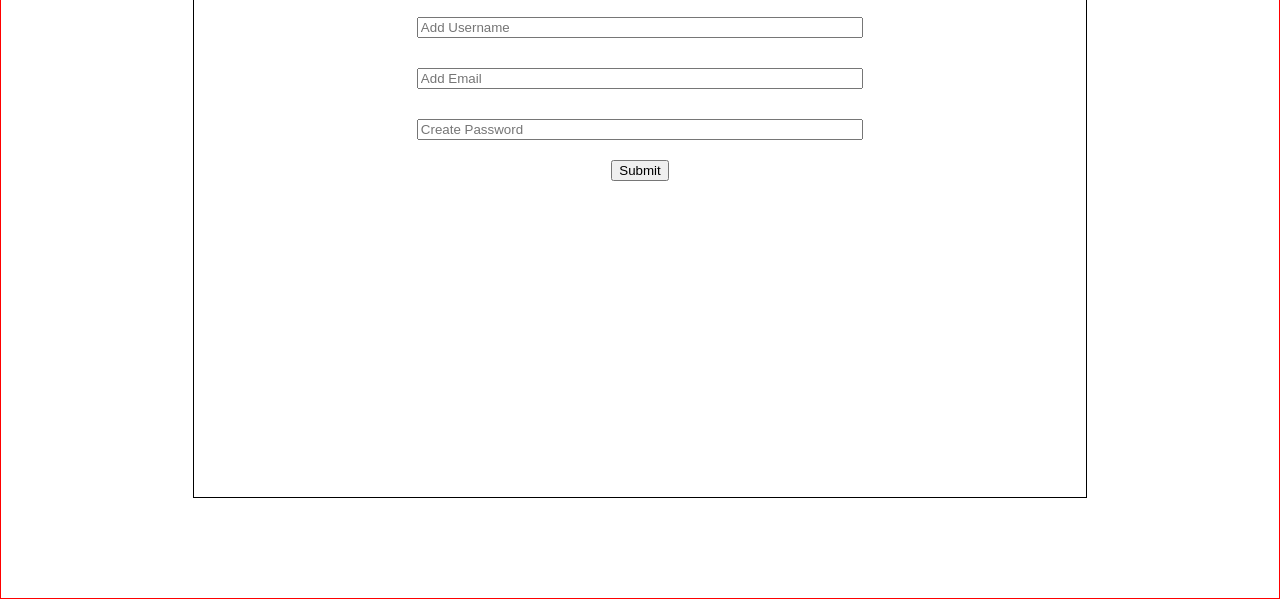
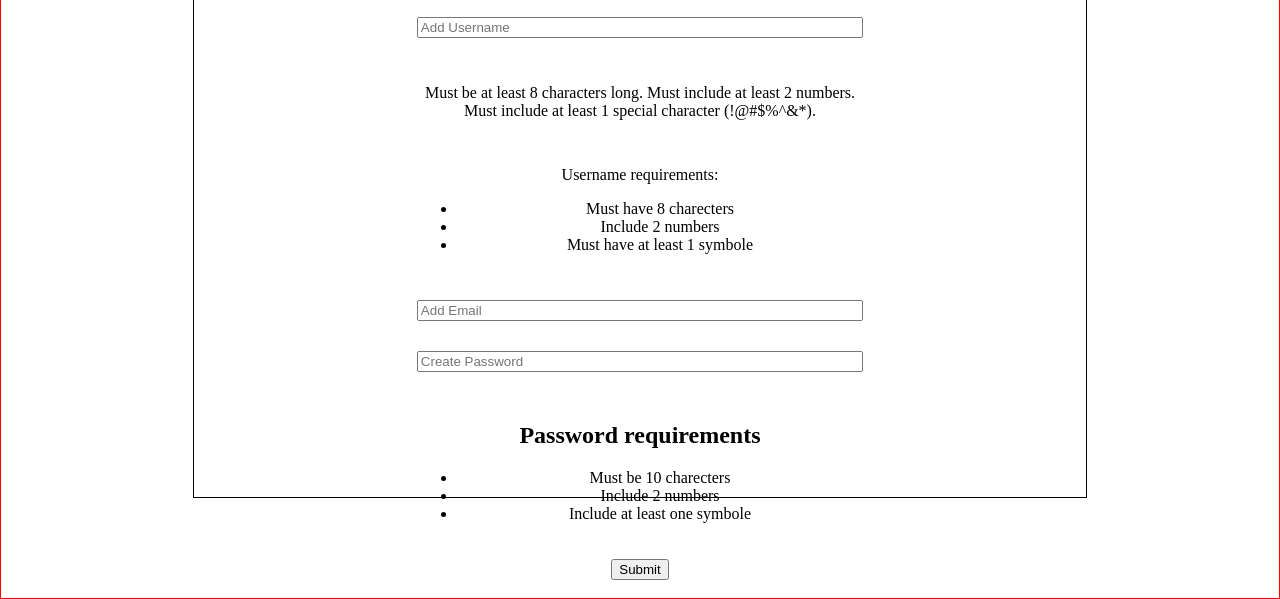
Before and after one commit to billionairprograming/Login-signup-form-, a plain HTML site: page index.html in a window 1280 px wide. Shown: the part 203-802 px from the top of the page. Drawn offline with Linux system fonts and the light colour scheme.

Commit message:
'Third commit' Added in the user validation to make sure all of the requierments where met

```diff
--- a/index.html
+++ b/index.html
@@ -13,9 +13,26 @@
         <p>Create a new profile</p>
       </header>
       <div id="inputs">
-        <input placeholder="Add Username" type="text" id="username" />
+        <input placeholder="Add Username" type="text" id="username" oninput="validateUserName()" />
+        <p id="feedback"></p>
+        <div id="requirements"
+          </h2>Username requirements:</h2>
+          <ul>
+            <li>Must have 8 charecters</li>
+            <li>Include 2 numbers</li>
+            <li>Must have at least 1 symbole</li>
+          </ul>
+        </div>
         <input placeholder="Add Email" type="email" id="email" />
         <input placeholder="Create Password" type="text" id="password" />
+        <div id="pwreq">
+          <h2>Password requirements</h2>
+          <ul>
+            <li>Must be 10 charecters</li>
+            <li>Include 2 numbers</li>
+            <li>Include at least one symbole</li>
+          </ul>
+        </div>
         <!--
         Add in a confirmed password secion as well
         -->
--- a/main.js
+++ b/main.js
@@ -1,6 +1,62 @@
 // Varabiles
 //add all of the ids that are gonna be affected
+const userName = document.getElementById("username");
+const email = document.getElementById("email");
+const password = document.getElementById("password");
 
 // Functions and methods
+//Need a function to save the data into local storage
+//
+//This is the function that works if everything is correct and saves the data
+function saveData() {
+  // this will save the data if every thing is correct
+
+  let emails = email.vaule;
+  let passwords = password.vaule;
+  // if everyhting is true then save
+}
+
+//add in use case for error down below
+function validateUserName() {
+  //user must have a certin about of letters, have a number and symbol as well
+  let username = userName.value;
+  let userNameRegex = /^(?=(.*\d){2,})(?=.*[!@#$%^&*])[A-Za-z0-9!@#$%^&*]{8,}$/;
+  const feedback = document.getElementById("feedback");
+  //Username requierments
+  const min8Char = username.length >= 8;
+  const max2symb = (username.match(/\d/g) || []).length >= 2;
+  const hasSpecialChar = /[!@#$%^&*]/.test(username);
+
+  let errorMessage = [];
+
+  if (!min8Char) errorMessage.push("Must be at least 8 characters long.");
+  if (!max2symb) errorMessage.push("Must include at least 2 numbers.");
+  if (!hasSpecialChar)
+    errorMessage.push("Must include at least 1 special character (!@#$%^&*).");
+
+  if (userNameRegex.test(username) && errorMessage.length === 0) {
+    feedback.textContent = "You May Pass!";
+    feedback.style.color = "green";
+  } else if (errorMessage.length > 0) {
+    (feedback.textContent = errorMessage.join(" ")), "No sir Try again";
+  } else {
+    feedback.textContent("Regex isnt working");
+  }
+}
+
+validateUserName();
+
+function vaildateEmail() {
+  // user must have a @ in there email
+}
+
+function vaildatePassword() {
+  // user must have a certin length and have number and symbole as well
+  //when the first one is inputted correctly then the other confim pw shows up.
+}
 
 // inits and eventlisteners
+
+// When the button is clicked it will go to the next page and save the data
+//When the user clicks on the input user feild then the requirement show up.
+//Same for the password,
```
